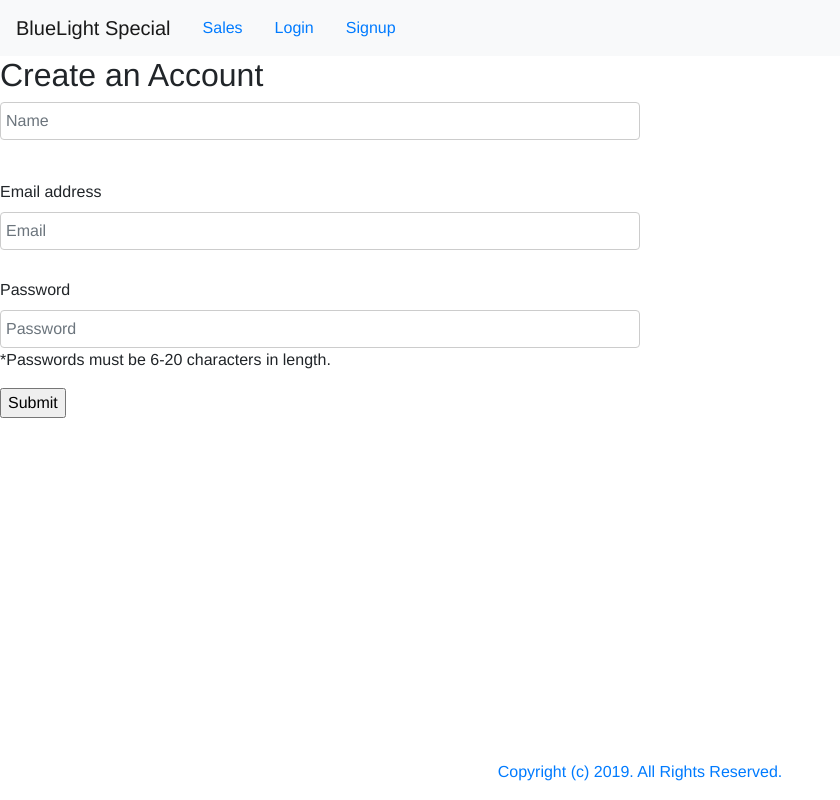
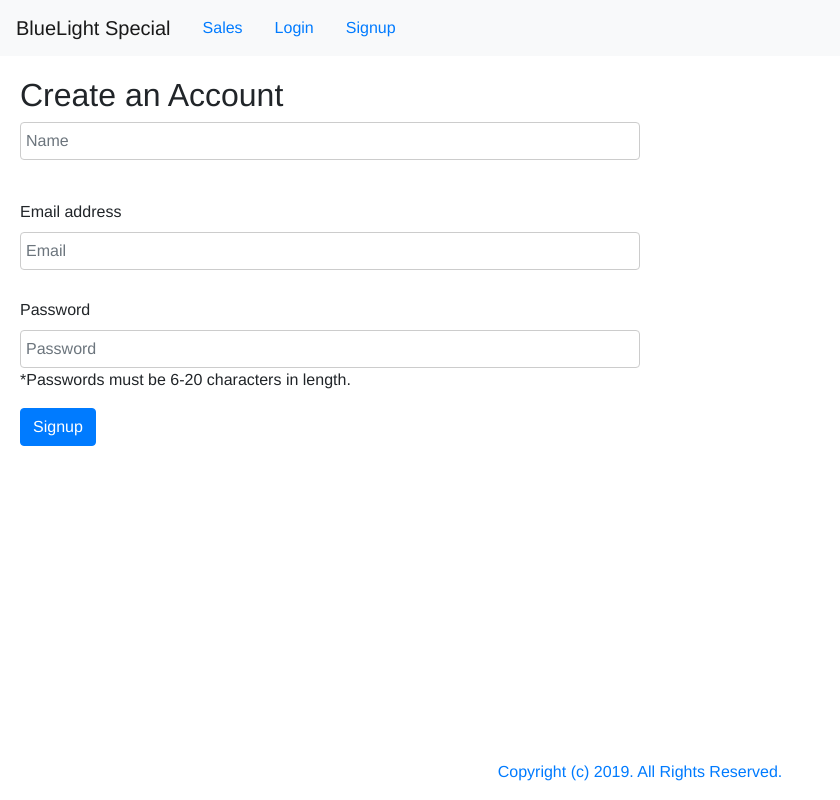
Before and after one commit to dmcgrann/bluelight-special, a React (Create React App) app in the folder client/: page /signup in a window 1280 px wide. Shown: the whole page, without its empty margins (0-840 px from the left). Built offline with nearby package versions, Linux system fonts and the light colour scheme; no server answers; what google-maps-react would draw is missing.

Commit message:
add bootstrap form style

```diff
--- a/client/src/components/users/SignupForm.js
+++ b/client/src/components/users/SignupForm.js
@@ -1,10 +1,13 @@
 import React from 'react';
+import userForms from './userForms.css'
 import {connect} from 'react-redux';
 import {userSignup} from '../../actions/users';
 import {updateUserForm} from '../../actions/userForms';
 import TextInput from '../../components/formFields/TextInput'
 import EmailInput from '../../components/formFields/EmailInput'
 import PasswordInput from '../../components/formFields/PasswordInput'
+import {Form, Button}from 'react-bootstrap'
+
 
 const SignupForm = ({ signupUserInfo, updateUserForm, userSignup, history }) => {
 
@@ -25,7 +28,7 @@ const SignupForm = ({ signupUserInfo, updateUserForm, userSignup, history }) =>
 
 
   return (
-        <form onSubmit={handleSubmit}>
+        <Form className="form" onSubmit={handleSubmit}>
           <h1>Create an Account</h1>
 
           <TextInput
@@ -50,8 +53,10 @@ const SignupForm = ({ signupUserInfo, updateUserForm, userSignup, history }) =>
             />
           <p>*Passwords must be 6-20 characters in length.</p>
 
-          <input type='submit'/>
-        </form>
+            <Button variant="primary" type="submit">
+              Signup
+            </Button>
+        </Form>
       )
 }
 
```
